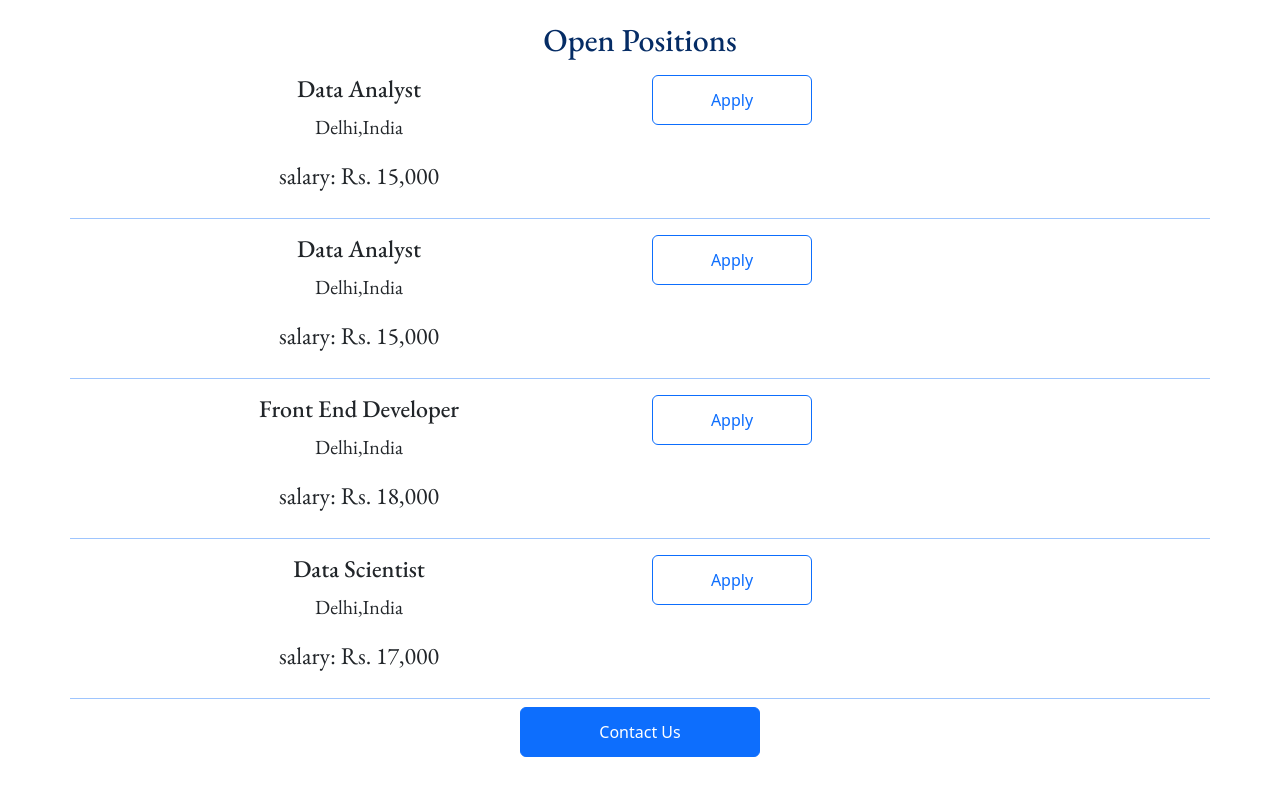
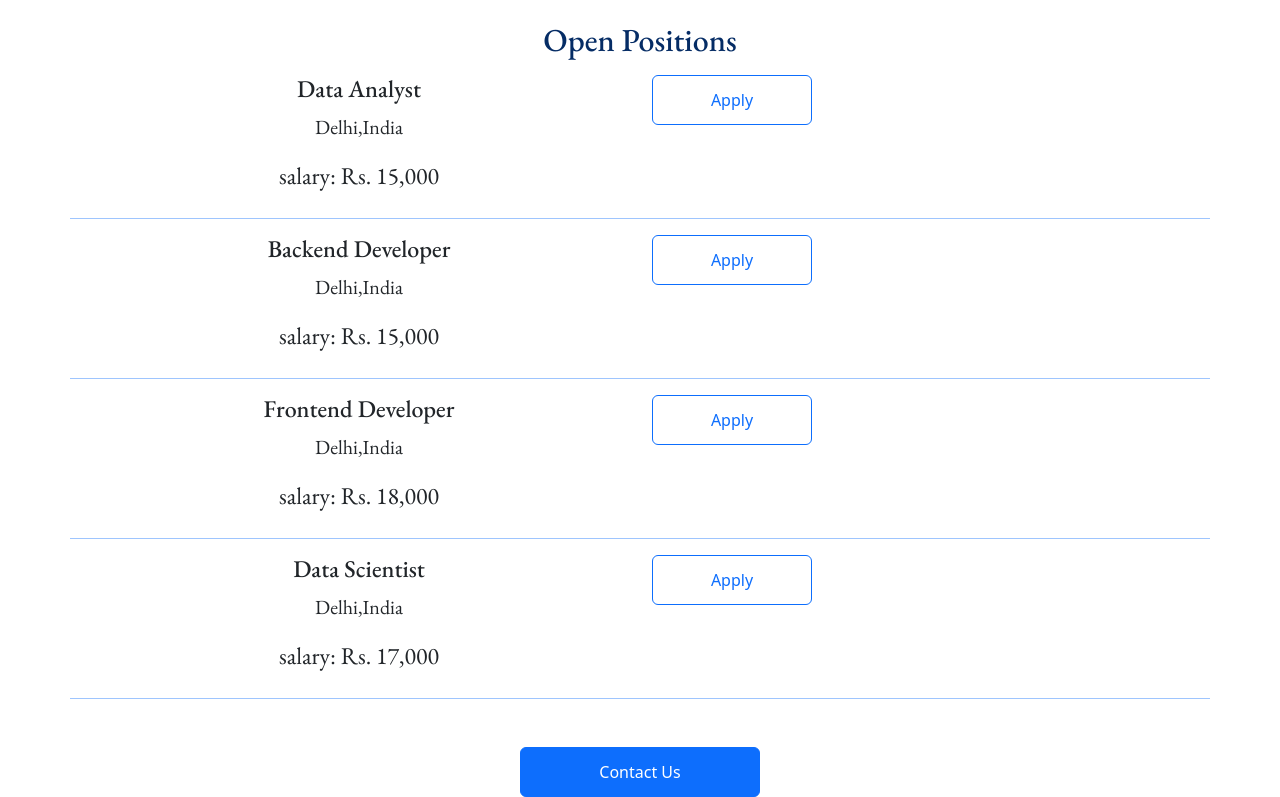
Before and after one commit to kristinenyaga/flask-careers-website-02, a Flask app: page / in a window 1280 px wide. Shown: the part 568-1365 px from the top of the page. Before the commit the page ends 1325 px from the top, so only its background shows below. Run offline with Flask 3, Linux system fonts and the light colour scheme.

Commit message:
made changes

```diff
--- a/app.py
+++ b/app.py
@@ -11,13 +11,13 @@ JOBS=[
     },
         {
         'id':1,
-        'title':'Data Analyst',
+        'title':'Backend Developer',
         'location':'Delhi,India',
         'salary':'Rs. 15,000'
     },
         {
         'id':1,
-        'title':'front end developer',
+        'title':'frontend developer',
         'location':'Delhi,India',
         'salary':'Rs. 18,000'
     },
--- a/templates/home.html
+++ b/templates/home.html
@@ -26,7 +26,7 @@
     {%endfor%}
 
   </section>
-  <section id="contact">
+  <section id="contact" class="mt-5">
     <button class="btn btn-primary">Contact Us</button>
   </section>
   </div>
```
